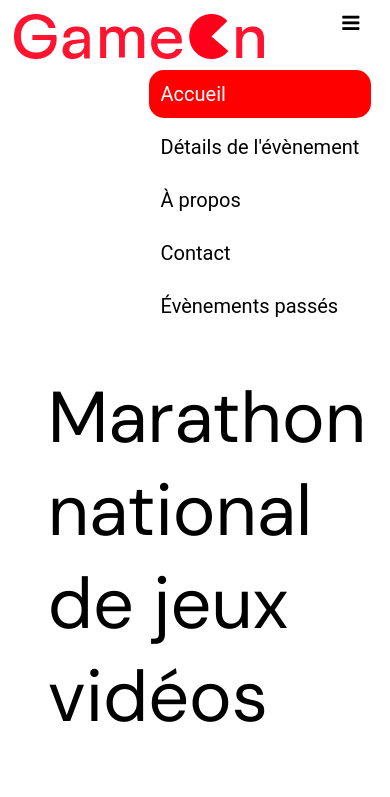
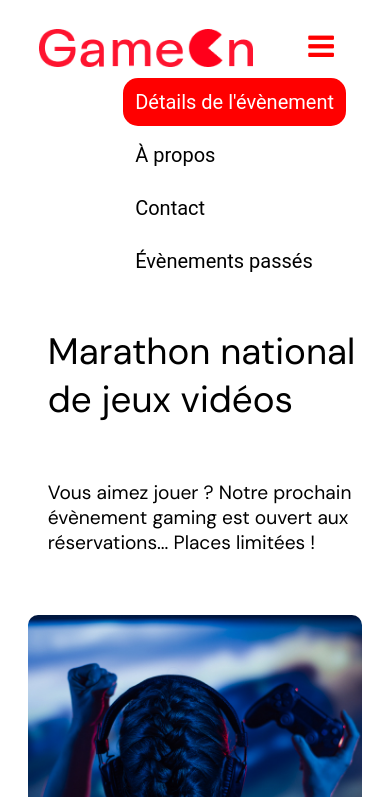
Before and after one commit to Marcat-A/P4_Marcato_Anthony_React, a plain HTML site: page starterOnly/index.html in a window 390 px wide. Both pictures are taken after a click on the link 350 px from the left and 22 px from the top of the page. Shown: the top 797 px of the page. Drawn offline with Linux system fonts and the light colour scheme.

Commit message:
commit responsive ok

```diff
--- a/starterOnly/index.html
+++ b/starterOnly/index.html
@@ -18,8 +18,8 @@
     </div>
     <div class="main-navbar">
 
-      <a href="#" class="active"><span>Accueil</span></a>
-      <a href="#"><span>Détails de l'évènement</span></a>
+
+      <a href="#" class="active"><span>Détails de l'évènement</span></a>
       <a href="#"><span>À propos</span></a>
       <a href="#"><span>Contact</span></a>
       <a href="#"><span>Évènements passés</span></a>
@@ -107,7 +107,7 @@
                 <label for="quantity">À combien de tournois GameOn avez-vous déjà participé ?</label><br>
                 <input type="number" class="text-control" id="quantity" name="quantity" min="0" max="99">
               </div>
-              <p class="text-label">A quel tournoi souhaitez-vous participer cette année ?</p>
+              <label for="locations">A quel tournoi souhaitez-vous participer cette année ?</label>
               <div class="formData" id="locations">
                 <input
                   class="checkbox-input"
--- a/starterOnly/modal.css
+++ b/starterOnly/modal.css
@@ -17,7 +17,6 @@ body {
   background-image: url("background.png");
   font-family: var(--font-default);
   font-size: 18px;
-  max-width: 1300px;
   margin: 0 auto;
 }
 
@@ -32,7 +31,7 @@ img {
 
 .topnav {
   overflow: hidden;
-  margin: 3.5%;
+  margin: 3.5% 10%;
 }
 .header-logo {
   float: left;
@@ -56,6 +55,7 @@ img {
   background-color: #ff0000;
   color: #ffffff;
   border-radius: 15px;
+  text-decoration: underline;
 }
 
 .topnav a.active {
@@ -71,6 +71,9 @@ img {
 @media screen and (max-width: 768px) {
   .topnav a {
     display: none;
+  }
+  .topnav a i {
+    color: red;
   }
   .topnav a.icon {
     float: right;
@@ -92,6 +95,13 @@ img {
     display: block;
     text-align: left;
   }
+  .header-logo > img {
+    width: 230px;
+    margin-top: 15px;
+  }
+  .main-navbar a i {
+    font-size: 30px;
+  }
 }
 
 @media screen and (max-width: 540px) {
@@ -101,7 +111,6 @@ img {
   .topnav a.icon {
     float: right;
     display: block;
-    margin-top: -15px;
   }
 }
 
@@ -183,8 +192,8 @@ main {
 
 .content {
   margin: 5% auto;
-  width: 100%;
-  max-width: 500px;
+  max-width: 30%;
+  box-shadow: 0 0 0 1000px #fff;
   animation-name: modalopen;
   animation-duration: var(--modal-duration);
   background: #232323;
@@ -202,7 +211,7 @@ main {
 
 label {
   font-family: var(--font-default);
-  font-size: 17px;
+  font-size: 0.8rem;
   font-weight: normal;
   display: inline-block;
   margin-bottom: 11px;
@@ -508,6 +517,12 @@ footer {
     display: block;
     box-shadow: unset;
   }
+
+  .content {
+    max-width: 100%;
+    height: 100%;
+    margin: 0;
+  }
   .hero-content {
     background: #fff;
     color: #000;
@@ -520,12 +535,12 @@ footer {
     display: none;
   }
   .hero-headline {
-    font-size: 4.5rem;
-    white-space: normal;
+    font-size: 2.3rem;
+    max-width: 100%;
   }
   .hero-text {
     width: unset;
-    font-size: 1.5rem;
+    font-size: 1.2rem;
   }
   .hero-img img {
     border-radius: 10px;
```
